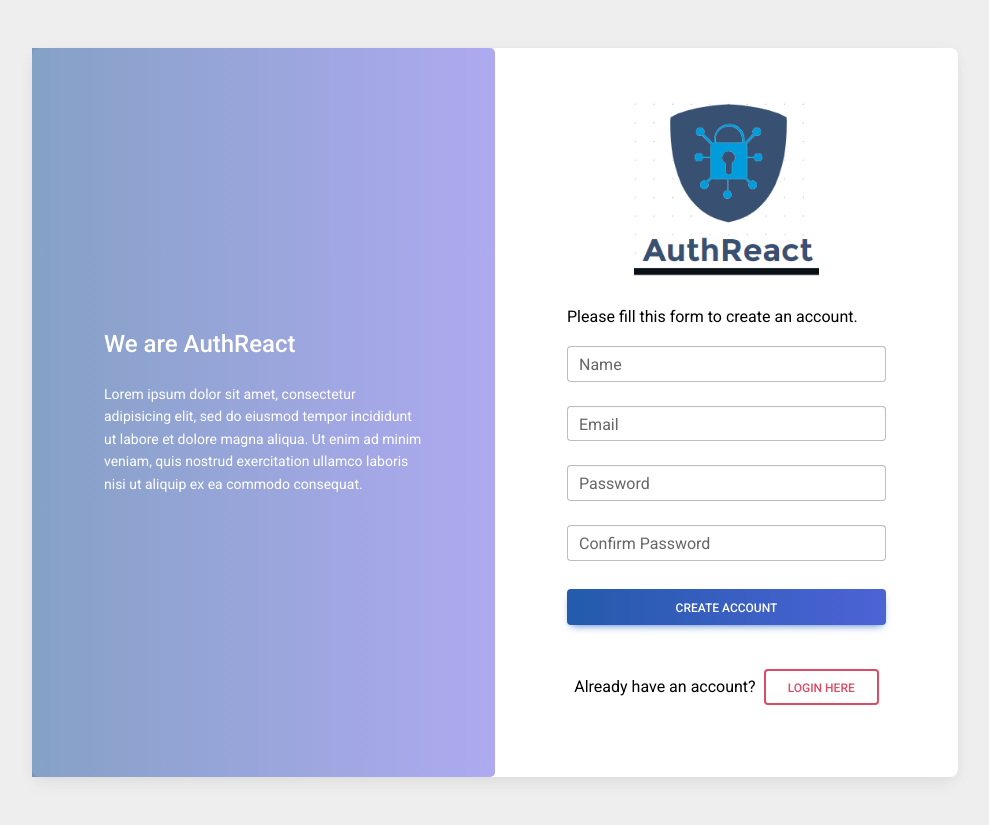
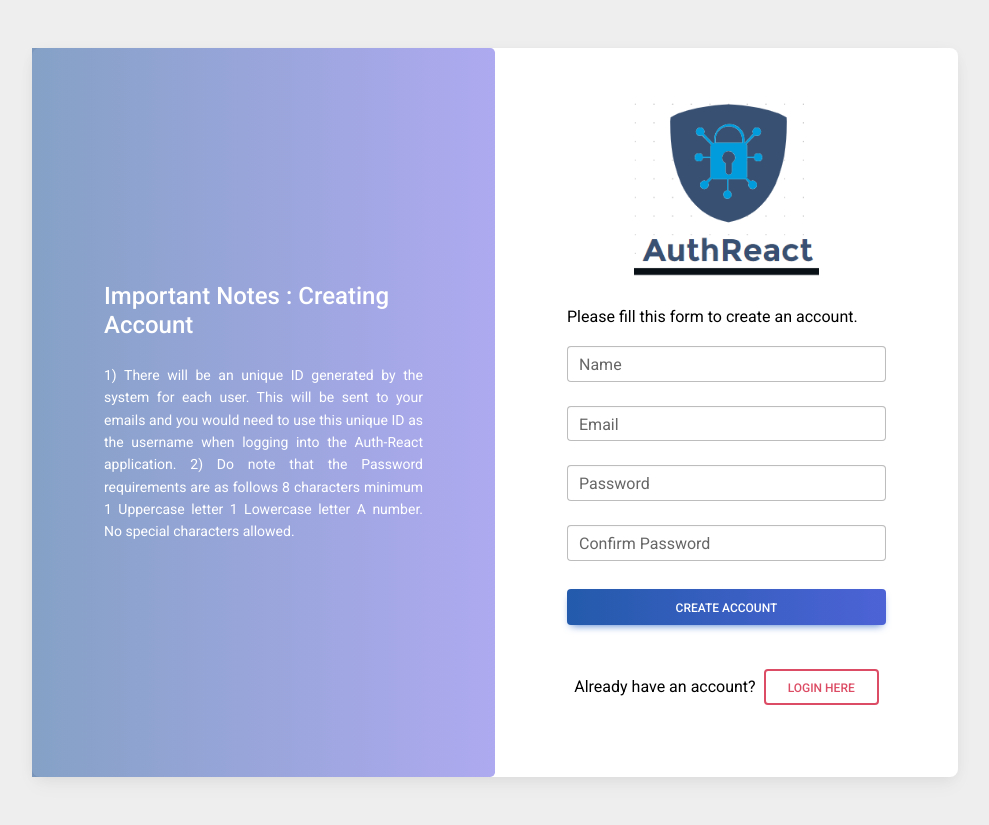
Before and after one commit to nemoislost-cmd/ICT2206WebSec, a PHP site: page /register.php in a window 1280 px wide. Shown: the whole page, without its empty margins (145-1134 px from the left). Run offline with PHP 8.4, Linux system fonts and the light colour scheme; some libraries are stand-ins or nearby versions.

Commit message:
Changed the placeholder text
updated the lorem ipsum stuff to actual instructions and text

```diff
--- a/forget-password.php
+++ b/forget-password.php
@@ -173,10 +173,8 @@ if($_SERVER["REQUEST_METHOD"] == "POST"){
             </div>
             <div class="col-lg-6 d-flex align-items-center gradient-custom-2">
               <div class="text-white px-3 py-4 p-md-5 mx-md-4">
-                <h4 class="mb-4">We are AuthReact</h4>
-                <p class="small mb-0">Lorem ipsum dolor sit amet, consectetur adipisicing elit, sed do eiusmod
-                  tempor incididunt ut labore et dolore magna aliqua. Ut enim ad minim veniam, quis nostrud
-                  exercitation ullamco laboris nisi ut aliquip ex ea commodo consequat.</p>
+                <h4 class="mb-4">Important Notes : Forget Password</h4>
+                <p class="small mb-0" style="text-align: justify;">In the event that you forgot your password, the system will generate a random password and send it to the email that you have registered with in Auth-React.</p>
               </div>
             </div>
           </div>
--- a/login.php
+++ b/login.php
@@ -165,10 +165,8 @@ if ($_SERVER["REQUEST_METHOD"] == "POST") {
             </div>
             <div class="col-lg-6 d-flex align-items-center gradient-custom-2">
               <div class="text-white px-3 py-4 p-md-5 mx-md-4">
-                <h4 class="mb-4">We are AuthReact</h4>
-                <p class="small mb-0">Lorem ipsum dolor sit amet, consectetur adipisicing elit, sed do eiusmod
-                  tempor incididunt ut labore et dolore magna aliqua. Ut enim ad minim veniam, quis nostrud
-                  exercitation ullamco laboris nisi ut aliquip ex ea commodo consequat.</p>
+                <h4 class="mb-4">What is AuthReact?</h4>
+                <p class="small mb-0" style="text-align: justify;">Auth-React is an application developed by the team trying_not_to_die for the purpose of ICT 2206 Web Security. This application aims to be a POC for an experimental concept conceived by the team. Our team is trying to investigate the hypothesis of using human reaction time as a newer form of 2FA authentication to authenticate users into the system. We have developed a series of tests for the purpose of this experiment that will utilise human reaction time. We are also taking into account several factors that we are trying to investigate that will affect the human reaction time in general. </p>
               </div>
             </div>
           </div>
--- a/register.php
+++ b/register.php
@@ -106,8 +106,8 @@ if ($_SERVER["REQUEST_METHOD"] == "POST") {
         $mail->addAddress($email);
 
         $mail->isHTML(true);
-        $mail->Subject = 'Username used to login';
-        $mail->Body = 'Hello '.$name.',<br><br>Please use the following username to login: ' . $username . '<br><br>Thank you.';
+        $mail->Subject = 'Auth-React Application : Username Credentials for the website ';
+        $mail->Body = 'Hello '.$name.',<br><br>Please use the following username to login into the system: ' . $username . '<br><br>Thank you.';
 
         if($mail->send()){
             // Redirect to the login page
@@ -167,10 +167,16 @@ if ($_SERVER["REQUEST_METHOD"] == "POST") {
           <div class="row g-0">
           <div class="col-lg-6 d-flex align-items-center gradient-custom-2">
               <div class="text-white px-3 py-4 p-md-5 mx-md-4">
-                <h4 class="mb-4">We are AuthReact</h4>
-                <p class="small mb-0">Lorem ipsum dolor sit amet, consectetur adipisicing elit, sed do eiusmod
-                  tempor incididunt ut labore et dolore magna aliqua. Ut enim ad minim veniam, quis nostrud
-                  exercitation ullamco laboris nisi ut aliquip ex ea commodo consequat.</p>
+                <h4 class="mb-4">Important Notes : Creating Account</h4>
+                <p class="small mb-0" style="text-align: justify;">1) There will be an unique ID generated by the system for each user. This will be sent to your emails and you would need to use this unique ID as the username when logging into the Auth-React application.
+
+2) Do note that the Password requirements are as follows
+
+8 characters minimum
+1 Uppercase letter
+1 Lowercase letter
+A number.
+No special characters allowed.</p>
               </div>
             </div>
             <div class="col-lg-6">
--- a/reminderMail.php
+++ b/reminderMail.php
@@ -36,7 +36,7 @@ if (isset($_SESSION['reminderMail'])) {
 
         $mail->isHTML(true);
         $mail->Subject = 'Auth-React Reminder : Come back to input remaining data!';
-        $mail->Body = 'Hello '.$name.',<br><br>12hrs have passed since you last calibrated your data. Please come back to finish the remaining tests for day or night respectively.<br><br>Thank you.';
+        $mail->Body = 'Hello '.$name.',<br><br>12hrs have passed since you last did the tests for Day/Night. Please come back to finish the remaining tests for Day/Night respectively.<br><br>Thank you. Visit the site at http://nice-kirch.cloud';
 
         if($mail->send()){
             $_SESSION['reminderMail']=1;
```
